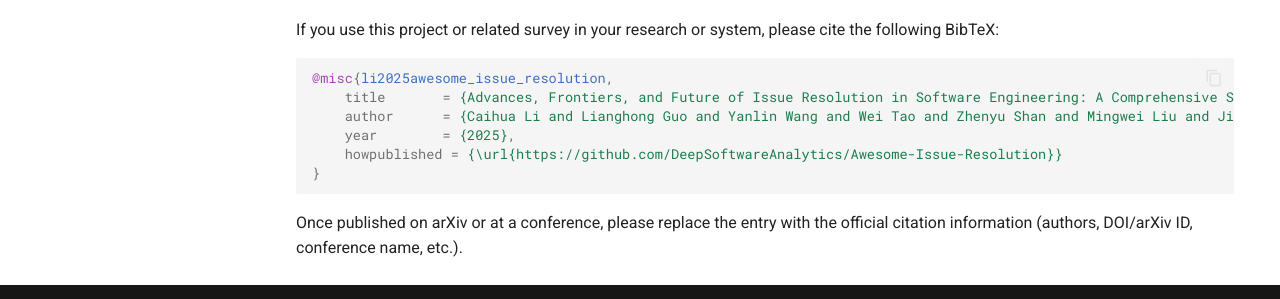
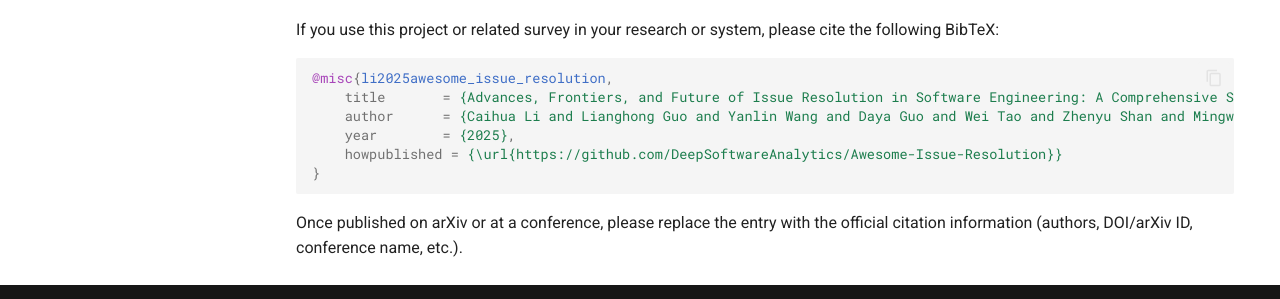
Before and after one commit to DeepSoftwareAnalytics/Awesome-Issue-Resolution, an MkDocs documentation site: the page built from docs/paper.md, in a window 1280 px wide and 900 px high, scrolled down 1488 px. Shown: the part 571-870 px from the top of the window. Built offline with MkDocs 1.6.1 and Material for MkDocs 9.7.7, drawn with Linux system fonts in a browser that asks for light colours; comment, search, counter and statistics services are not loaded.

Commit message:
docs: update info

````diff
--- a/docs/paper.md
+++ b/docs/paper.md
@@ -34,7 +34,7 @@ If you use this project or related survey in your research or system, please cit
 ```bibtex
 @misc{li2025awesome_issue_resolution,
     title       = {Advances, Frontiers, and Future of Issue Resolution in Software Engineering: A Comprehensive Survey},
-    author      = {Caihua Li and Lianghong Guo and Yanlin Wang and Wei Tao and Zhenyu Shan and Mingwei Liu and Jiachi Chen and Haoyu Song and Duyu Tang and Hongyu Zhang and Zibin Zheng},
+    author      = {Caihua Li and Lianghong Guo and Yanlin Wang and Daya Guo and Wei Tao and Zhenyu Shan and Mingwei Liu and Jiachi Chen and Haoyu Song and Duyu Tang and Hongyu Zhang and Zibin Zheng},
     year        = {2025},
     howpublished = {\url{https://github.com/DeepSoftwareAnalytics/Awesome-Issue-Resolution}}
 }
````
Also changed, not shown: README.md (+2 -2 lines).
